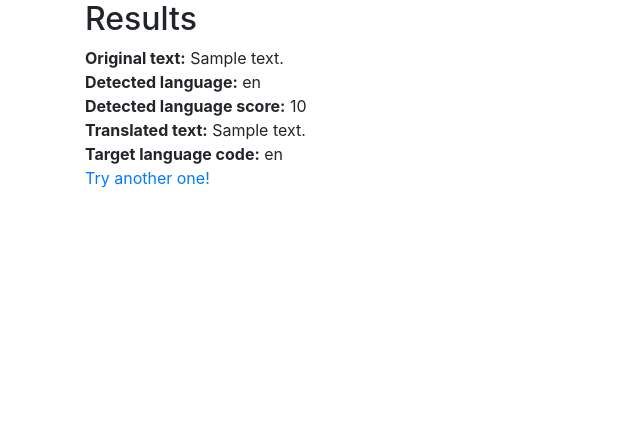
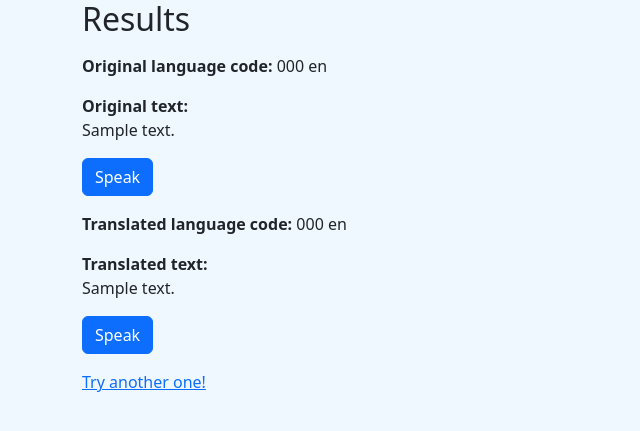
Before and after one commit to rebeccapeltz/FlaskTranslation, a Flask app: template templates/results.html in a window 1280 px wide. Shown: the top 431 px of the page, without its empty margins (0-640 px from the left). Run offline with Flask 3, Linux system fonts and the light colour scheme; the template is opened without the code that fills it: most values are stand-ins (such as "Sample title", 1, 10 or a date in 2020).

Commit message:
add speech functionality to result

```diff
--- a/app.py
+++ b/app.py
@@ -10,6 +10,8 @@ from requests import HTTPError
 
 load_dotenv()
 
+languages = {"en":"English","fr":"French","de":"German","it":"Italian","ja":"Japanese","ru":"Russian","es":"Spanish"}
+
 app = Flask(__name__)
 
 def index_get():
@@ -21,8 +23,8 @@ def index_post():
 	if 'language' not in request.form:
 		print('Error: language not found')
 	print('before target language')
-	target_language = request.form.get('language')
-	print('target language',target_language)
+	target_language_code = request.form.get('language')
+	print('target language',target_language_code)
 
 	# Load the values from .env
 	key = os.environ.get("TRANSLATOR_KEY")
@@ -42,7 +44,7 @@ def index_post():
 
 	try:
 		# Make the request
-		response = requests.post(endpoint, headers=headers, json=body, params={"to": target_language})
+		response = requests.post(endpoint, headers=headers, json=body, params={"to": target_language_code})
 		json_response = response.json()
 		print(json_response)
 		translated_text = json_response[0]['translations'][0]['text']
@@ -61,7 +63,7 @@ def index_post():
 		'results.html',
 			translated_text=translated_text,
 			text_to_translate=text_to_translate,
-			target_language=target_language,
+			target_language_code=target_language_code,
 			detected_language=detected_language,
 			detected_language_score=detected_language_score
 		)
@@ -76,8 +78,8 @@ def index():
 		# Read the values from the form
 		text_to_translate = request.form['text']
 		print(text_to_translate)
-		target_language = request.form['language']
-		print(target_language)
+		target_language_code = request.form['language']
+		print(target_language_code)
 
 		# Load the values from .env
 		key = os.getenv("TRANSLATOR_KEY")
@@ -97,7 +99,7 @@ def index():
 		# print('body', body)
 
 		# Make the call using post
-		response = requests.post(endpoint, headers=headers, json=body, params={"to": target_language})
+		response = requests.post(endpoint, headers=headers, json=body, params={"to": target_language_code})
 
 		# Check the response
 		if response.status_code == 200:
@@ -108,16 +110,18 @@ def index():
 			translated_text = json_response[0]['translations'][0]['text']
 			print(f"Translated text: {translated_text}")
 
-			detected_language = json_response[0]['detectedLanguage']['language']
+			detected_language_code = json_response[0]['detectedLanguage']['language']
 			detected_language_score = json_response[0]['detectedLanguage']['score']
-			print(detected_language, detected_language_score)
+			print(detected_language_code, detected_language_score)
 
 			return render_template(
 				'results.html',
 				translated_text=translated_text,
 				text_to_translate=text_to_translate,
-				target_language=target_language,
-				detected_language=detected_language,
+				target_language_code=target_language_code,
+				detected_language_code=detected_language_code,
+				target_language=languages[target_language_code],
+				detected_language=languages[detected_language_code],
 				detected_language_score=detected_language_score
 			)
 		else:
--- a/requirements.txt
+++ b/requirements.txt
@@ -1,4 +1,5 @@
 flask
 python-env
 requests
+python-dotenv
 azure-ai-translation-text
--- a/templates/results.html
+++ b/templates/results.html
@@ -4,33 +4,95 @@
 <head>
     <meta charset="UTF-8">
     <meta name="viewport" content="width=device-width, initial-scale=1.0">
-	<link rel="stylesheet" href="https://cdn.jsdelivr.net/npm/bootstrap@4.5.3/dist/css/bootstrap.min.css"
-		integrity="sha384-TX8t27EcRE3e/ihU7zmQxVncDAy5uIKz4rEkgIXeMed4M0jlfIDPvg6uqKI2xXr2" crossorigin="anonymous">
-	<title>Result</title>
+    <link href="https://cdn.jsdelivr.net/npm/bootstrap@5.3.3/dist/css/bootstrap.min.css" rel="stylesheet"
+          integrity="sha384-QWTKZyjpPEjISv5WaRU9OFeRpok6YctnYmDr5pNlyT2bRjXh0JMhjY6hW+ALEwIH" crossorigin="anonymous">
+    <title>Translated Text</title>
+    <style>
+        body {
+            background-color: aliceblue;
+        }
+    </style>
 </head>
 
 <body>
 <div class="container">
     <h2>Results</h2>
+
+
+    <div class="mt-3 mb-3">
+        <div class="mt-3 mb-3">
+            <strong>Original language code:</strong> <span id="originalLanguageCode">{{ detected_language_code }}</span>  <span id="originalLanguage">{{ detected_language }}</span>
+        </div>
+        <strong>Original text:</strong>
+        <p id="originalText">{{ text_to_translate }}</p>
+<!--        <p id="originalText">ciao</p>-->
         <div>
-			<strong>Original text:</strong> {{ text_to_translate }}
+            <button id="speakOriginal" type="button" class="btn btn-primary">Speak</button>
         </div>
+
+    </div>
+    <div class="mt-3 mb-3">
+        <div class="mt-3 mb-3">
+            <strong>Translated language code:</strong> <span id="targetLanguageCode">{{ target_language_code }}</span> <span id="targetLanguage">{{ target_language }}</span>
+        </div>
+        <strong>Translated text:</strong>
+        <p id="translatedText">{{ translated_text }}</p>
+<!--        <p id="translatedText">hello</p>-->
+
         <div>
-			<strong>Detected language:</strong> {{ detected_language }}
+            <button id="speakTranslated" type="button" class="btn btn-primary">Speak</button>
         </div>
-		<div>
-			<strong>Detected language score:</strong> {{ detected_language_score }}
     </div>
-		<div>
-			<strong>Translated text:</strong> {{ translated_text }}
-		</div>
-		<div>
-			<strong>Target language code:</strong> {{ target_language }}
-		</div>
-		<div>
+
+
+    <div class="mt-3 mb-3">
         <a href="{{ url_for('index') }}">Try another one!</a>
     </div>
 </div>
+<script>
+    const speakOriginalBtn = document.querySelector('#speakOriginal');
+    const speakTranslatedBtn = document.querySelector('#speakTranslated');
+    let originalLanguage = document.querySelector('#originalLanguageCode').textContent;
+    let targetLanguage = document.querySelector('#targetLanguageCode').textContent;
+    let originalText = document.querySelector('#originalText').textContent;
+    let translatedText = document.querySelector('#translatedText').textContent;
+
+    const synth = window.speechSynthesis;
+
+    function selectVoiceByCountry(voices, countryCode) {
+        // get first voice that starts with country code
+        const filteredVoices = voices.filter(voice => voice.lang.startsWith(countryCode));
+        return filteredVoices[0];
+    }
+    function speak(text, voice) {
+        if (synth.speaking) {
+            console.error("speechSynthesis.speaking");
+            return;
+        }
+
+        if (text !== "") {
+            const utterThis = new SpeechSynthesisUtterance(text);
+            utterThis.voice = voice;
+            synth.speak(utterThis);
+        }
+    }
+    synth.addEventListener("voiceschanged", () => {
+        var voices = synth.getVoices();
+
+        speakOriginalBtn.addEventListener('click', () => {
+            let voice = selectVoiceByCountry(voices,originalLanguage)
+            speak(originalText, voice);
+        })
+
+        speakTranslatedBtn.addEventListener('click', () => {
+            let voice = selectVoiceByCountry(voices,targetLanguage)
+            speak(translatedText, voice);
+        })
+
+    });
+
+
+</script>
 </body>
 
 </html>
```
Also changed, not shown: 1 other file. Lines whose indentation alone changed are shown as unchanged.
